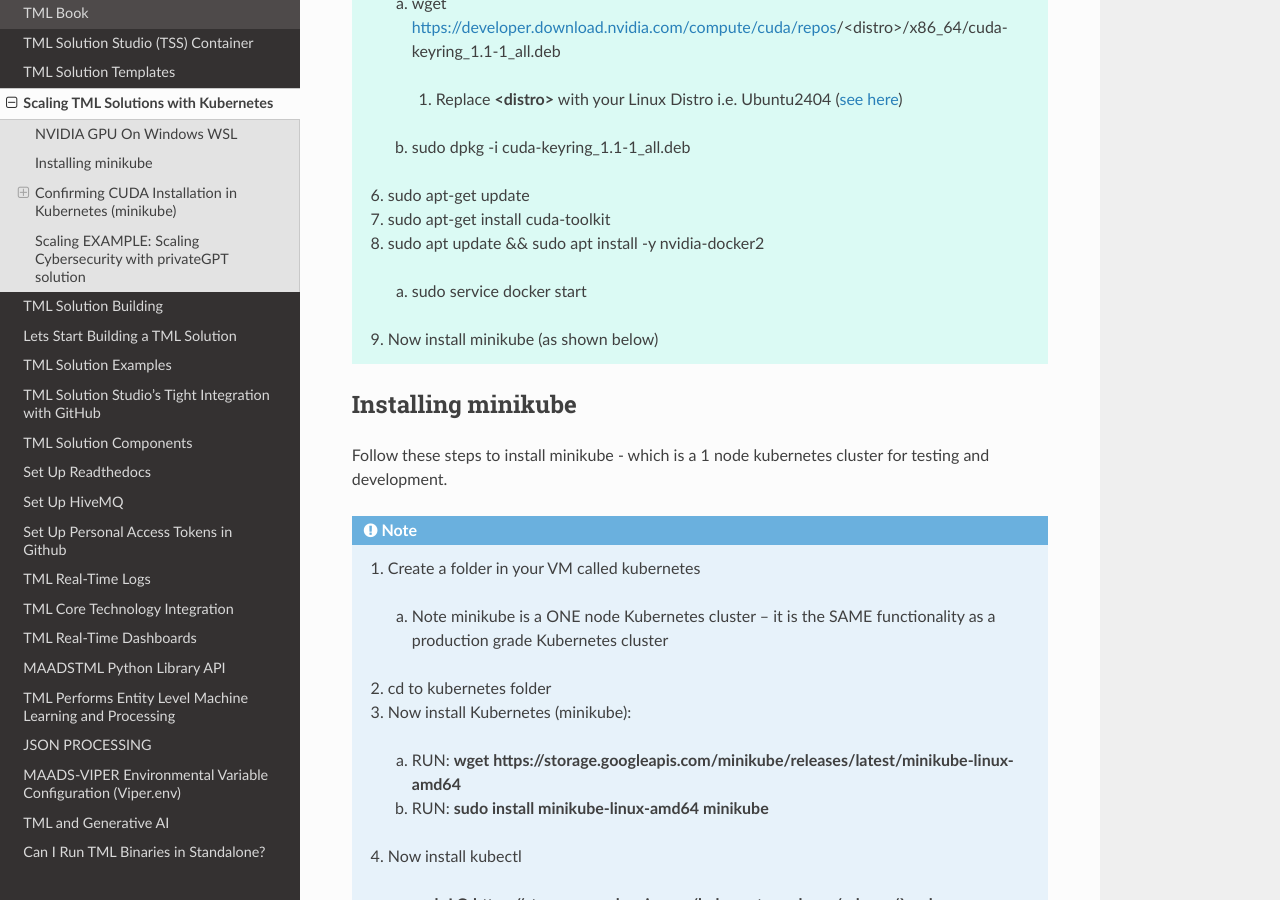
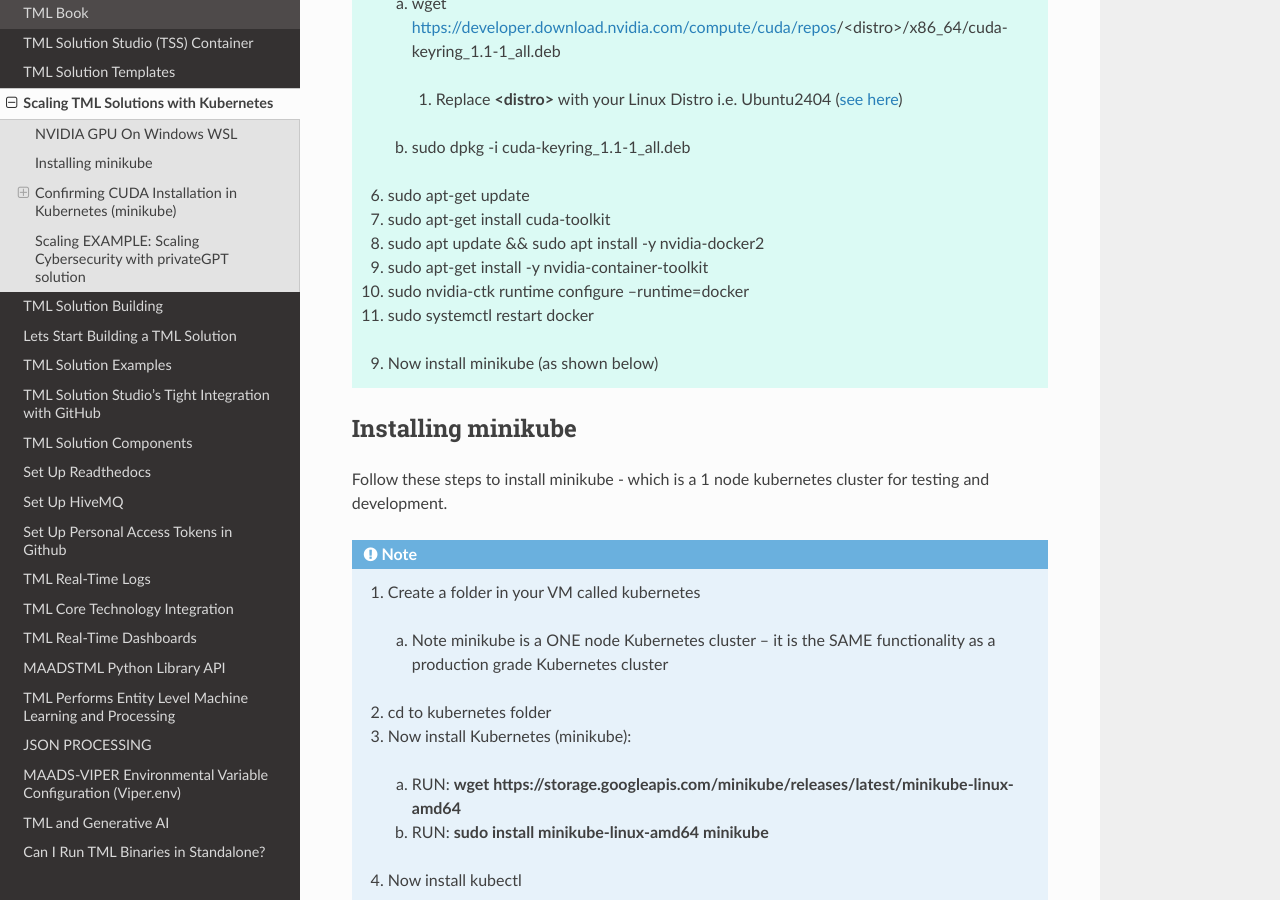
Before and after one commit to smaurice101/readthedocs, a Sphinx documentation site: the page built from docs/source/kube.rst, in a window 1280 px wide and 900 px high, scrolled down 2315 px. Built offline with Sphinx 7.4.7 and the Read the Docs theme 3.1.0, drawn with Linux system fonts in a browser that asks for light colours.

Commit message:
Update kube.rst

```diff
--- a/docs/source/kube.rst
+++ b/docs/source/kube.rst
@@ -93,7 +93,12 @@
    7. sudo apt-get install cuda-toolkit
 
    8. sudo apt update && sudo apt install -y nvidia-docker2
-    a. sudo service docker start
+
+   9. sudo apt-get install -y nvidia-container-toolkit
+
+   10. sudo nvidia-ctk runtime configure --runtime=docker
+
+   11. sudo systemctl restart docker
 
    9. Now install minikube (as shown below)
 
```
